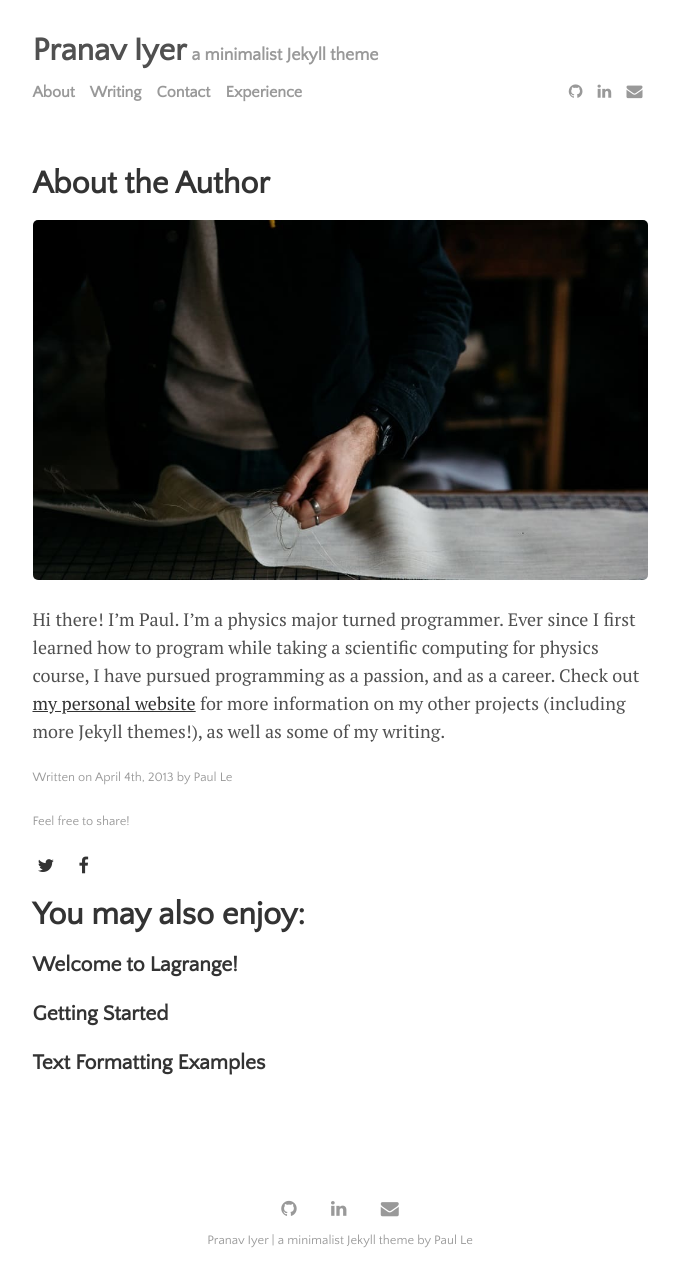
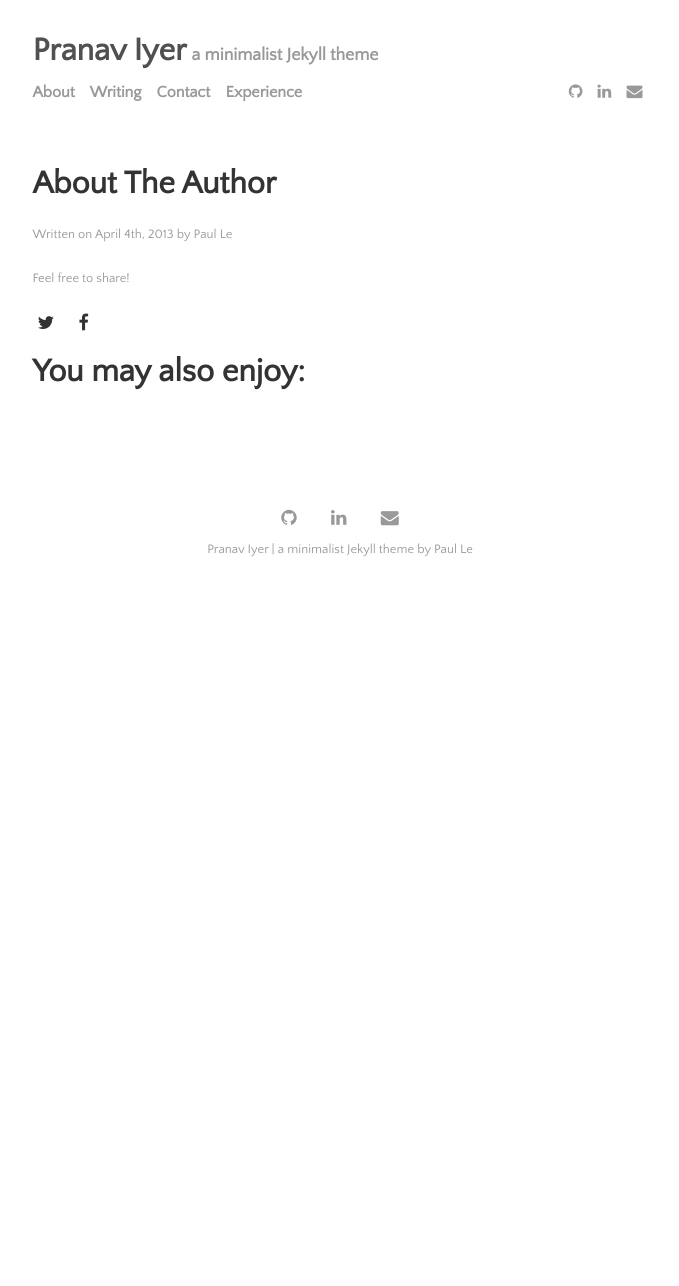
Before and after one commit to pranavxiyer/pranavxiyer.github.io, a Jekyll site: the page built from _posts/2013-04-04-about-the-author.md, in a window 1280 px wide. Shown: the whole page, without its empty margins (300-979 px from the left). Built offline with Jekyll 4.4.1, drawn with Linux system fonts in a browser that asks for light colours; our own code applies the rules of GitHub Pages for plain Markdown files; after the commit the page ends 900 px from its top, so only the background shows below that.

Commit message:
home page edit

```diff
--- a/_posts/2013-04-04-about-the-author.md
+++ b/_posts/2013-04-04-about-the-author.md
@@ -1,4 +1,4 @@
----
+<!-- ---
 layout: post
 title: "About the Author"
 author: "Paul Le"
@@ -7,4 +7,4 @@ tags: [documentation,sample]
 image: cutting.jpg
 ---
 
-Hi there! I'm Paul. I’m a physics major turned programmer. Ever since I first learned how to program while taking a scientific computing for physics course, I have pursued programming as a passion, and as a career. Check out [my personal website](https://www.lenpaul.com/) for more information on my other projects (including more Jekyll themes!), as well as some of my writing.
+Hi there! I'm Paul. I’m a physics major turned programmer. Ever since I first learned how to program while taking a scientific computing for physics course, I have pursued programming as a passion, and as a career. Check out [my personal website](https://www.lenpaul.com/) for more information on my other projects (including more Jekyll themes!), as well as some of my writing. -->
```
Also changed, not shown: _posts/2013-10-10-learning-resources.md (+2 -2 lines), _posts/2014-01-01-text-formatting-examples.md (+2 -2 lines), _posts/2015-10-10-getting-started.md (+2 -2 lines), _posts/2016-01-01-welcome-to-lagrange.md (+2 -2 lines).
